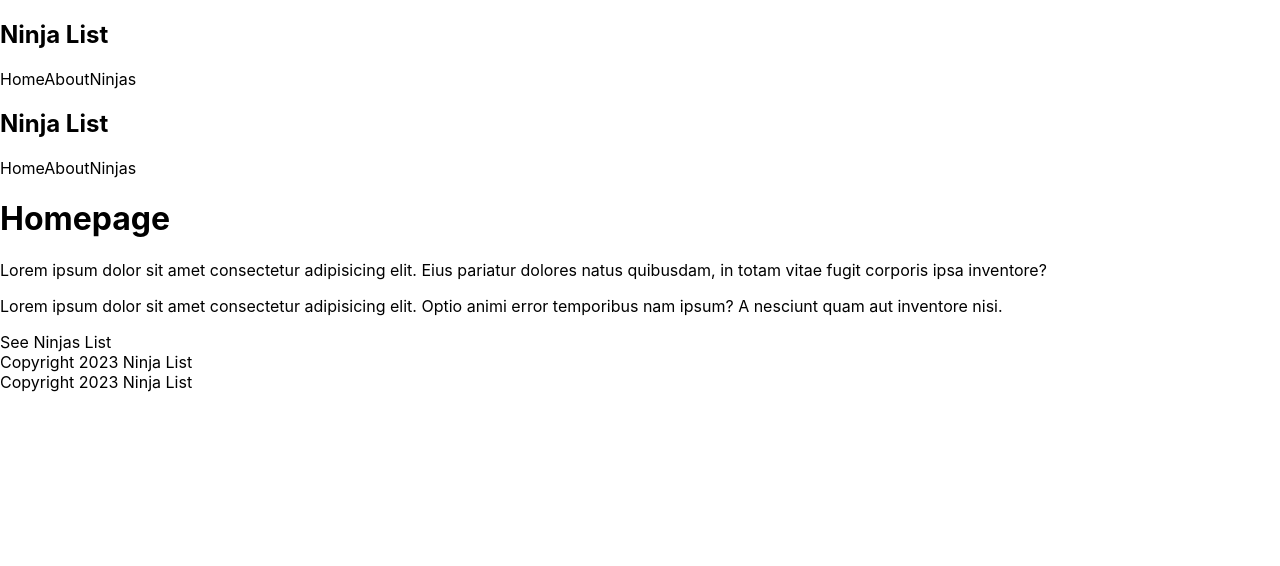
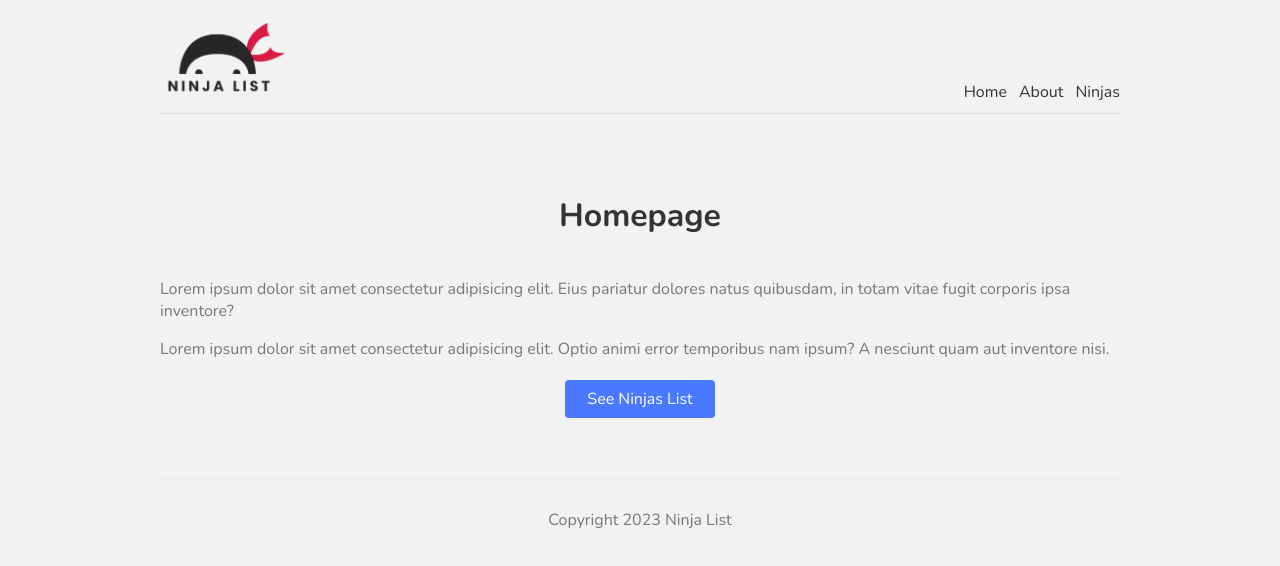
Before and after one commit to Lukam90/Ex-Next, a Next.js app in the folder next-tutorial/: page / in a window 1280 px wide. Shown: the top 566 px of the page. Built offline with nearby package versions, Linux system fonts and the light colour scheme.

Commit message:
MAJ Ex Head

```diff
--- a/next-tutorial/components/Footer.js
+++ b/next-tutorial/components/Footer.js
@@ -1,6 +1,6 @@
 const Footer = () => {
     return (
-        <div>Copyright 2023 Ninja List</div>
+        <footer>Copyright 2023 Ninja List</footer>
     );
 }
 
--- a/next-tutorial/components/Navbar.js
+++ b/next-tutorial/components/Navbar.js
@@ -1,10 +1,11 @@
 import Link from "next/link"
+import Image from "next/image"
 
 const Navbar = () => {
     return (
         <nav>
             <div className="logo">
-                <h1>Ninja List</h1>
+                <Image src="/logo.png" width={128} height={77} />
             </div>
 
             <Link href="/">Home</Link>
--- a/next-tutorial/pages/index.js
+++ b/next-tutorial/pages/index.js
@@ -1,24 +1,25 @@
 import Link from "next/link"
-
-import Footer from '../components/Footer'
-import Navbar from '../components/Navbar'
+import Head from "next/head"
 
 import styles from '../styles/Home.module.css'
 
 export default function Home() {
 	return (
-		<div>
-			<Navbar />
+		<>
+			<Head>
+				<title>Ninja List | Home</title>
+				<meta name="keywords" content="ninjas" />
+			</Head>
 
-			<h1>Homepage</h1>
+			<div>
+				<h1 className={styles.title}>Homepage</h1>
 
-			<p>Lorem ipsum dolor sit amet consectetur adipisicing elit. Eius pariatur dolores natus quibusdam, in totam vitae fugit corporis ipsa inventore?</p>
+				<p className={styles.text}>Lorem ipsum dolor sit amet consectetur adipisicing elit. Eius pariatur dolores natus quibusdam, in totam vitae fugit corporis ipsa inventore?</p>
 
-			<p>Lorem ipsum dolor sit amet consectetur adipisicing elit. Optio animi error temporibus nam ipsum? A nesciunt quam aut inventore nisi.</p>
+				<p className={styles.text}>Lorem ipsum dolor sit amet consectetur adipisicing elit. Optio animi error temporibus nam ipsum? A nesciunt quam aut inventore nisi.</p>
 
-			<Link href="/ninjas">See Ninjas List</Link>
-
-			<Footer />
-		</div>
+				<Link href="/ninjas" className={styles.btn}>See Ninjas List</Link>
+			</div>
+		</>
 	)
 }
--- a/next-tutorial/styles/Home.module.css
+++ b/next-tutorial/styles/Home.module.css
@@ -1,129 +1,20 @@
-.container {
-  padding: 0 2rem;
+.title {
+    color: #333;
+    padding-bottom: 20px;
+    text-align: center;
 }
 
-.main {
-  min-height: 100vh;
-  padding: 4rem 0;
-  flex: 1;
-  display: flex;
-  flex-direction: column;
-  justify-content: center;
-  align-items: center;
+.text {
+    color: #777;
 }
 
-.footer {
-  display: flex;
-  flex: 1;
-  padding: 2rem 0;
-  border-top: 1px solid #eaeaea;
-  justify-content: center;
-  align-items: center;
+.btn {
+    display: block;
+    width: 150px;
+    padding: 8px 0;
+    margin: 20px auto;
+    background: #4979ff;
+    border-radius: 4px;
+    color: white;
+    text-align: center;
 }
-
-.footer a {
-  display: flex;
-  justify-content: center;
-  align-items: center;
-  flex-grow: 1;
-}
-
-.title a {
-  color: #0070f3;
-  text-decoration: none;
-}
-
-.title a:hover,
-.title a:focus,
-.title a:active {
-  text-decoration: underline;
-}
-
-.title {
-  margin: 0;
-  line-height: 1.15;
-  font-size: 4rem;
-}
-
-.title,
-.description {
-  text-align: center;
-}
-
-.description {
-  margin: 4rem 0;
-  line-height: 1.5;
-  font-size: 1.5rem;
-}
-
-.code {
-  background: #fafafa;
-  border-radius: 5px;
-  padding: 0.75rem;
-  font-size: 1.1rem;
-  font-family: Menlo, Monaco, Lucida Console, Liberation Mono, DejaVu Sans Mono,
-    Bitstream Vera Sans Mono, Courier New, monospace;
-}
-
-.grid {
-  display: flex;
-  align-items: center;
-  justify-content: center;
-  flex-wrap: wrap;
-  max-width: 800px;
-}
-
-.card {
-  margin: 1rem;
-  padding: 1.5rem;
-  text-align: left;
-  color: inherit;
-  text-decoration: none;
-  border: 1px solid #eaeaea;
-  border-radius: 10px;
-  transition: color 0.15s ease, border-color 0.15s ease;
-  max-width: 300px;
-}
-
-.card:hover,
-.card:focus,
-.card:active {
-  color: #0070f3;
-  border-color: #0070f3;
-}
-
-.card h2 {
-  margin: 0 0 1rem 0;
-  font-size: 1.5rem;
-}
-
-.card p {
-  margin: 0;
-  font-size: 1.25rem;
-  line-height: 1.5;
-}
-
-.logo {
-  height: 1em;
-  margin-left: 0.5rem;
-}
-
-@media (max-width: 600px) {
-  .grid {
-    width: 100%;
-    flex-direction: column;
-  }
-}
-
-@media (prefers-color-scheme: dark) {
-  .card,
-  .footer {
-    border-color: #222;
-  }
-  .code {
-    background: #111;
-  }
-  .logo img {
-    filter: invert(1);
-  }
-}
--- a/next-tutorial/styles/globals.css
+++ b/next-tutorial/styles/globals.css
@@ -1,26 +1,52 @@
-html,
+@import url('https://fonts.googleapis.com/css2?family=Nunito:wght@300;400;600;700&display=swap');
+
 body {
-  padding: 0;
-  margin: 0;
-  font-family: -apple-system, BlinkMacSystemFont, Segoe UI, Roboto, Oxygen,
-    Ubuntu, Cantarell, Fira Sans, Droid Sans, Helvetica Neue, sans-serif;
+    background: #f2f2f2;
+    color: #333;
+    font-family: "Nunito";
 }
 
 a {
-  color: inherit;
-  text-decoration: none;
+    color: #333;
+    text-decoration: none;
 }
 
-* {
-  box-sizing: border-box;
+.content {
+    max-width: 960px;
+    margin: 0 auto;
 }
 
-@media (prefers-color-scheme: dark) {
-  html {
-    color-scheme: dark;
-  }
-  body {
-    color: white;
-    background: black;
-  }
+nav {
+    margin: 10px auto 80px;
+    padding: 10px 0;
+    display: flex;
+    justify-content: flex-end;
+    align-items: flex-end;
+    border-bottom: 1px solid #ddd;
 }
+
+nav a {
+    margin-left: 12px;
+}
+
+nav .logo {
+    margin-right: auto;
+}
+
+footer {
+    display: block;
+    text-align: center;
+    padding: 30px 0;
+    margin-top: 60px;
+    color: #777;
+    border-top: 1px solid #eaeaea;
+}
+
+.not-found {
+    text-align: center;
+}
+
+.not-found a {
+    color: #4979ff;
+    text-decoration: underline;
+}
```
Also changed, not shown: next-tutorial/pages/404.js (added, +26 -0 lines), next-tutorial/pages/about.js (+14 -5 lines), next-tutorial/public/logo.png (added), 1 other file (tests, documents, lock files or other folders).
